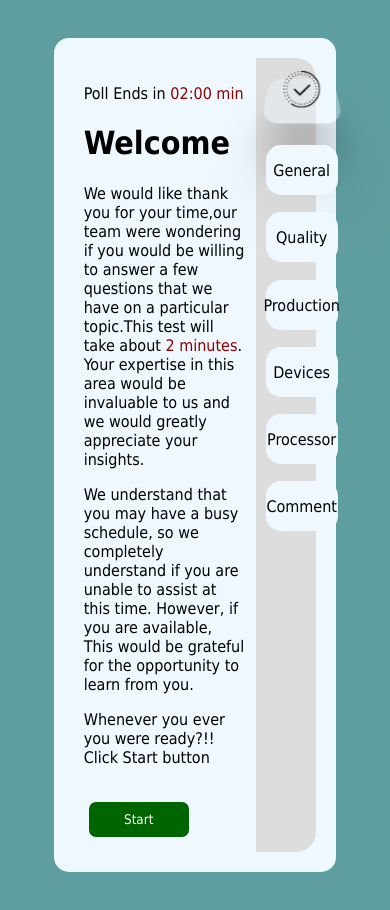
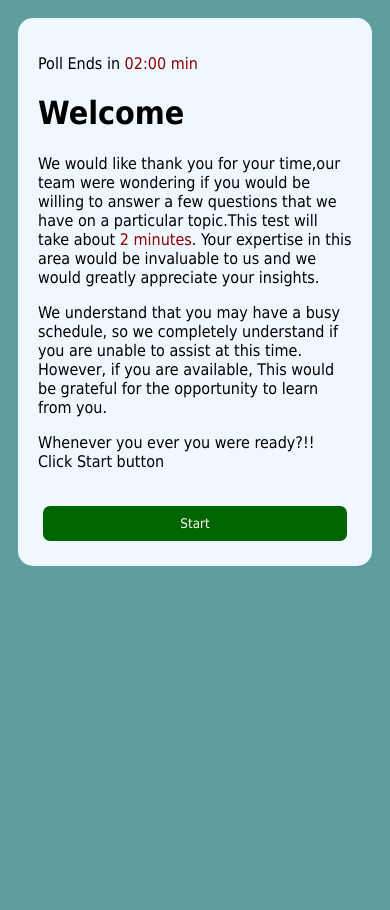
Before and after one commit to izadnia/poll-react, a React (Vite) app: page / in a window 390 px wide. After the commit the page ends 844 px from the top, so only its background shows below. Built offline with nearby package versions, Linux system fonts and the light colour scheme.

Commit message:
Responsived for all devices

```diff
--- a/src/components/mainPage.jsx
+++ b/src/components/mainPage.jsx
@@ -54,7 +54,7 @@ function Main() {
             ) : null}
             {0 < status && status < 6 ? (
               <button style={{background:'gray'}} onClick={() => setStatus((status = status - 1))}>
-                Before
+                Previous
               </button>
             ) : null}
             {-1 < status && status < 5 ? (
--- a/src/components/styles/Pages.css
+++ b/src/components/styles/Pages.css
@@ -5,7 +5,8 @@
   display: unset;
 }
 input {
-  width: 300px;
+  width: 100%;
+  max-width: 400px;
   height: 35px;
   padding: 15px;
   border-radius: 10px;
@@ -19,7 +20,8 @@ input:focus {
 }
 select {
   border: 1px solid slategrey;
-  width: 200px;
+  width: 100%;
+  max-width: 300px;
   height: 40px;
   font-size: 1rem;
   border: none;
--- a/src/components/styles/main.css
+++ b/src/components/styles/main.css
@@ -7,15 +7,15 @@
 }
 body {
   background-color: cadetblue;
-  padding: 30px;
+  padding: 10px;
 }
 .main {
-  width: 90%;
+  width: 100%;
   max-width: 700px;
   margin: 0 auto;
   background-color: aliceblue;
   border-radius: 15px;
-  padding: 20px;
+  padding: 10px;
 }
 .columns {
   display: flex;
@@ -29,8 +29,8 @@ body {
   display: flex;
   margin-top: 30px;
 }
-button{
-  width: 100px;
+button {
+  width: 100%;
   margin: 5px;
   cursor: pointer;
   color: rgb(255, 255, 255);
@@ -39,7 +39,7 @@ button{
   padding: 10px;
   border-radius: 7px;
 }
-button:hover{
+button:hover {
   background-color: rgb(0, 109, 163);
   transition: all 0.5s;
   box-shadow: 2px 5px 22px -6px rgba(0, 0, 0, 0.75);
@@ -49,3 +49,11 @@ button:hover{
 .Slide {
   width: 25%;
 }
+@media screen and (max-width: 645px) {
+  .questions {
+    width: 100%;
+  }
+  .Slide {
+    display: none;
+  }
+}
--- a/src/components/styles/side.css
+++ b/src/components/styles/side.css
@@ -72,3 +72,10 @@
   font-style: italic;
   color: rgb(99, 99, 99);
 }
+
+
+@media screen and (max-width: 645px) {
+  .column {
+    display: none;
+}
+}
```
